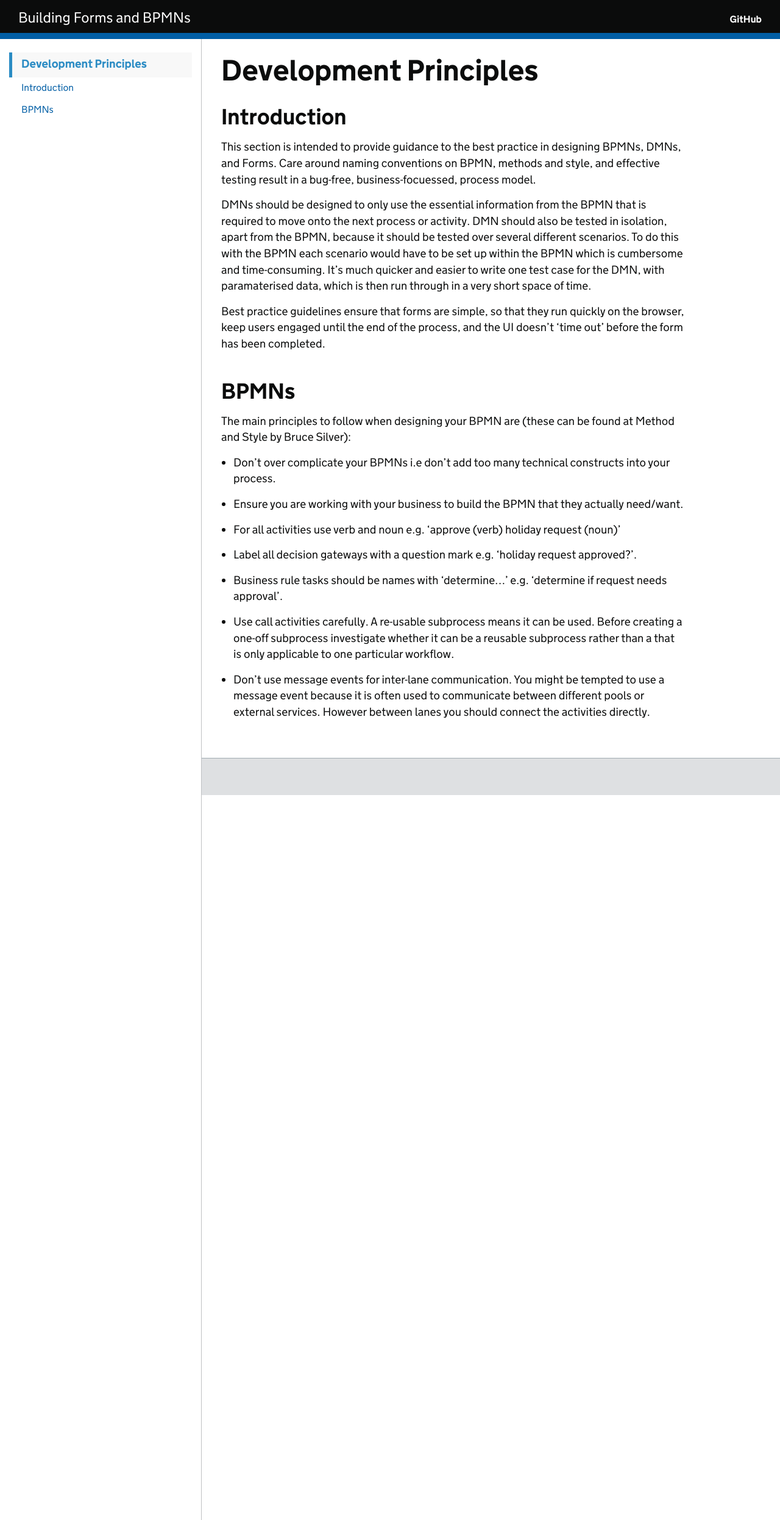
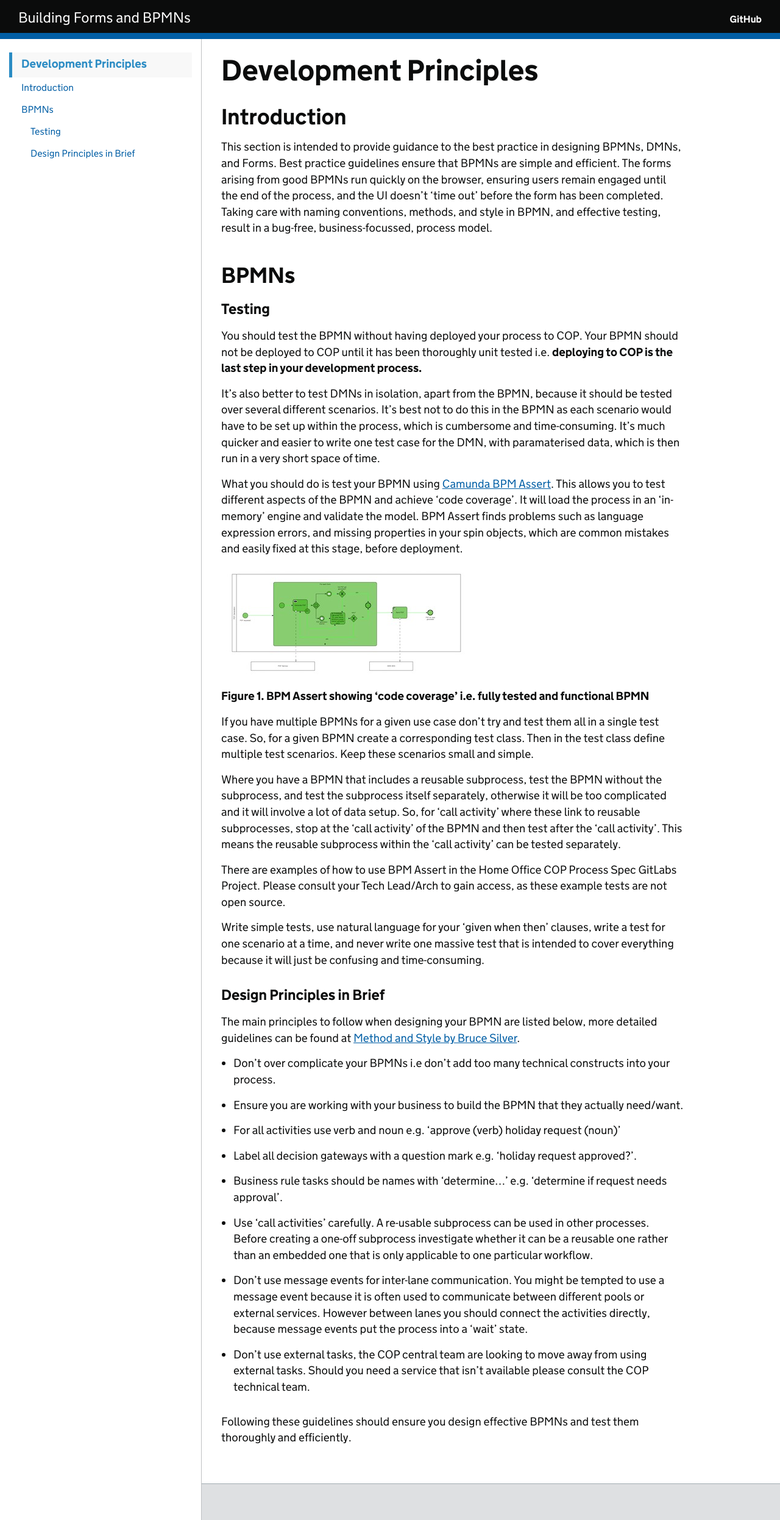
Before and after one commit to UKHomeOffice/cop-design-guidelines, a Jekyll site: the page built from principles/development-principles.md, in a window 1280 px wide. Shown: the whole page at 61% size. Built offline with Jekyll 4.4.1, drawn with Linux system fonts in a browser that asks for light colours; our own code applies the rules of GitHub Pages for plain Markdown files.

Commit message:
BPMN testing

```diff
--- a/principles/development-principles.md
+++ b/principles/development-principles.md
@@ -6,15 +6,35 @@ expires: 2020-12-31
 # Development Principles
 
 ## Introduction
-This section is intended to provide guidance to the best practice in designing BPMNs, DMNs, and Forms. Care around naming conventions on BPMN, methods and style, and effective testing result in a bug-free, business-focuessed, process model.
-
-DMNs should be designed to only use the essential information from the BPMN that is required to move onto the next process or activity. DMN should also be tested in isolation, apart from the BPMN, because it should be tested over several different scenarios. To do this with the BPMN each scenario would have to be set up within the BPMN which is cumbersome and time-consuming. It's much quicker and easier to write one test case for the DMN, with paramaterised data, which is then run through in a very short space of time.
-
-Best practice guidelines ensure that forms are simple, so that they run quickly on the browser, keep users engaged until the end of the process, and the UI doesn't 'time out' before the form has been completed.
+This section is intended to provide guidance to the best practice in designing BPMNs, DMNs, and Forms.
+Best practice guidelines ensure that BPMNs are simple and efficient. The forms arising from good BPMNs run quickly on the browser, ensuring users remain engaged until the end of the process, and the UI doesn't 'time out' before the form has been completed. Taking care with naming conventions, methods, and style in BPMN, and effective testing, result in a bug-free, business-focussed, process model.
 
 ## BPMNs
 
-The main principles to follow when designing your BPMN are (these can be found at Method and Style by Bruce Silver):
+### Testing
+
+You should test the BPMN without having deployed your process to COP. Your BPMN should not be deployed to COP until it has been thoroughly unit tested i.e. **deploying to COP is the last step in your development process.**
+
+It's also better to test DMNs in isolation, apart from the BPMN, because it should be tested over several different scenarios. It's best not to do this in the BPMN as each scenario would have to be set up within the process, which is cumbersome and time-consuming. It's much quicker and easier to write one test case for the DMN, with paramaterised data, which is then run in a very short space of time.
+
+What you should do is test your BPMN using [Camunda BPM Assert](https://github.com/camunda/camunda-bpm-assert). This allows you to test different aspects of the BPMN and achieve 'code coverage'. It will load the process in an 'in-memory' engine and validate the model. BPM Assert finds problems such as language expression errors, and missing properties in your spin objects, which are common mistakes and easily fixed at this stage, before deployment.
+
+![BPM Assert]({{'/images/bpm-code-coverage.jpeg' | relative_url }})
+
+**Figure 1. BPM Assert showing 'code coverage' i.e. fully tested and functional BPMN**
+
+If you have multiple BPMNs for a given use case don't try and test them all in a single test case. So, for a given BPMN create a corresponding test class. Then in the test class define multiple test scenarios. Keep these scenarios small and simple.
+
+Where you have a BPMN that includes a reusable subprocess, test the BPMN without the subprocess, and test the subprocess itself separately, otherwise it will be too complicated and it will involve a lot of data setup. So, for 'call activity' where these link to reusable subprocesses, stop at the 'call activity' of the BPMN and then test after the 'call activity'. This means the reusable subprocess within the 'call activity' can be tested separately.
+
+There are examples of how to use BPM Assert in the Home Office COP Process Spec GitLabs Project. Please consult your Tech Lead/Arch to gain access, as these example tests are not open source.
+
+Write simple tests, use natural language for your 'given when then' clauses, write a test for one scenario at a time, and never write one massive test that is intended to cover everything because it will just be confusing and time-consuming.
+
+
+### Design Principles in Brief
+
+The main principles to follow when designing your BPMN are listed below, more detailed guidelines can be found at [Method and Style by Bruce Silver](https://methodandstyle.com).
 
 * Don't over complicate your BPMNs i.e don't add too many technical constructs into your process.
 
@@ -26,6 +46,10 @@ The main principles to follow when designing your BPMN are (these can be found a
 
 * Business rule tasks should be names with 'determine...' e.g. 'determine if request needs approval'.
 
-* Use call activities carefully. A re-usable subprocess means it can be used. Before creating a one-off subprocess investigate whether it can be a reusable subprocess rather than a that is only applicable to one particular workflow.
+* Use 'call activities' carefully. A re-usable subprocess can be used in other processes. Before creating a one-off subprocess investigate whether it can be a reusable one rather than an embedded one that is only applicable to one particular workflow.
 
-* Don't use message events for inter-lane communication. You might be tempted to use a message event because it is often used to communicate between different pools or external services. However between lanes you should connect the activities directly.
+* Don't use message events for inter-lane communication. You might be tempted to use a message event because it is often used to communicate between different pools or external services. However between lanes you should connect the activities directly, because message events put the process into a 'wait' state.
+
+* Don't use external tasks, the COP central team are looking to move away from using external tasks. Should you need a service that isn't available please consult the COP technical team.
+
+Following these guidelines should ensure you design effective BPMNs and test them thoroughly and efficiently.
```
Also changed, not shown: images/bpm-code-coverage.jpeg (added).
